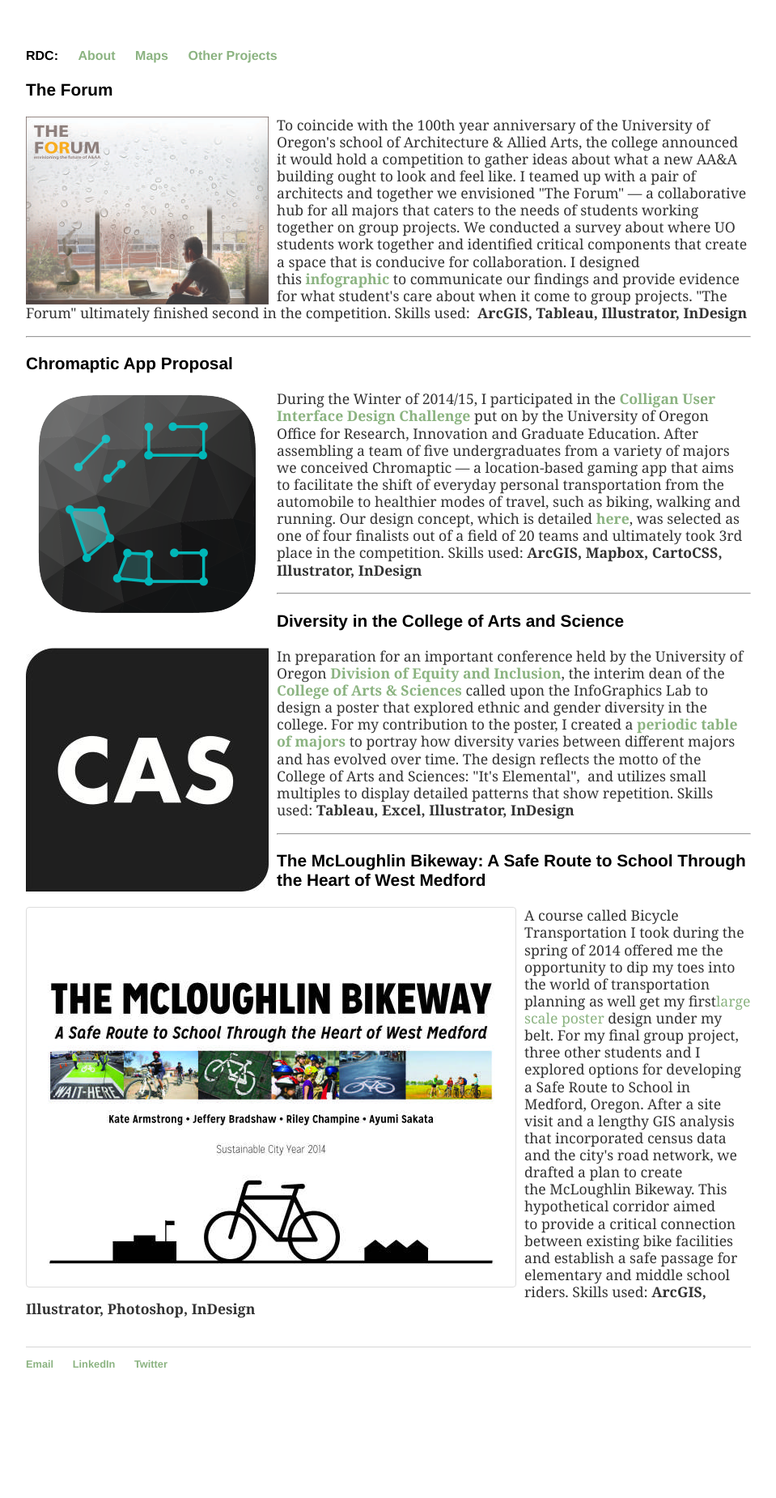
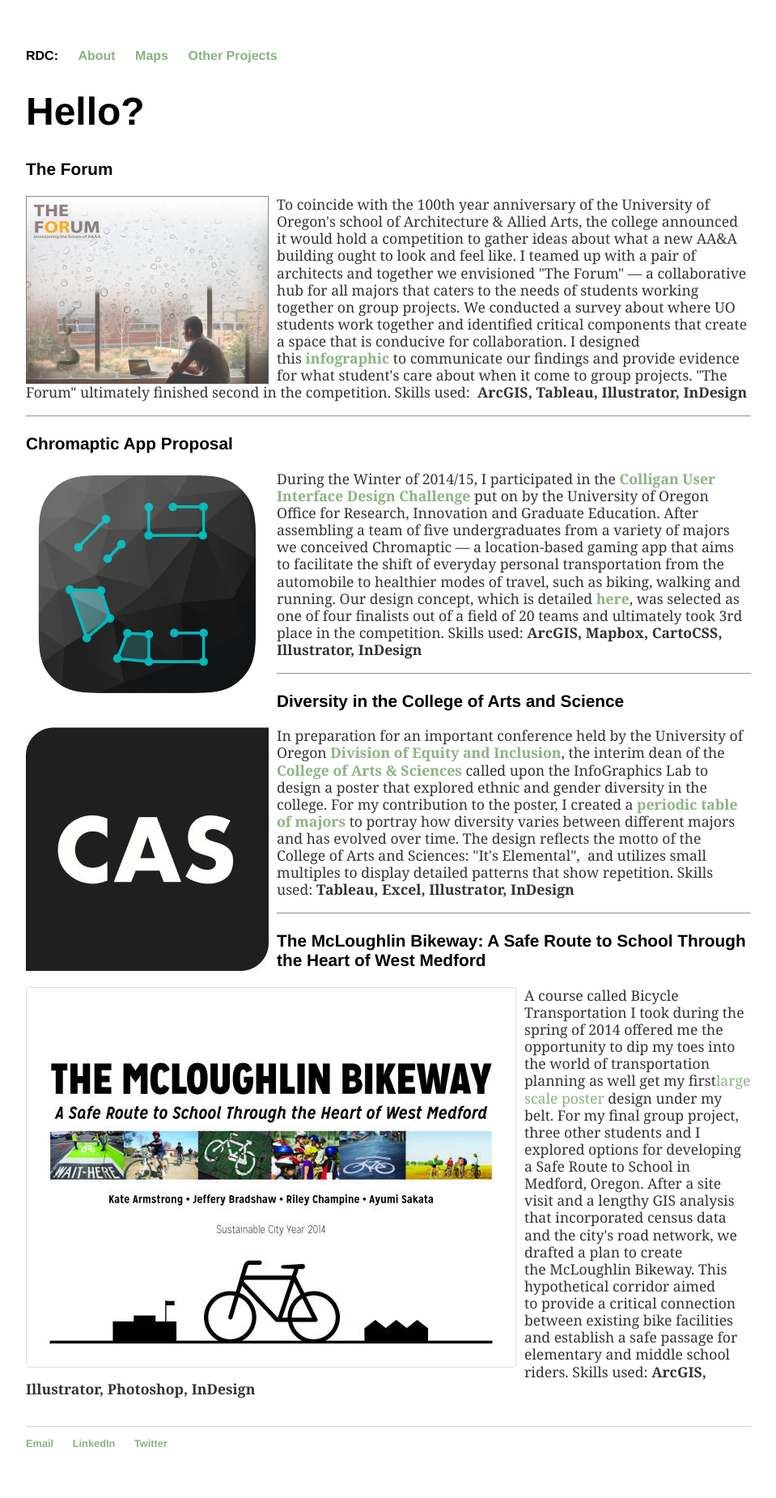
Before and after one commit to rileydchampine/rileydchampine.github.io, a Jekyll site: the page built from otherprojects.html, in a window 1280 px wide. Shown: the whole page at 81% size, without its empty margins (160-1119 px from the left). Built offline with Jekyll 4.4.1, drawn with Linux system fonts in a browser that asks for light colours; before the commit the page ends 1752 px from its top, so only the background shows below that.

Commit message:
Update otherprojects.html

```diff
--- a/otherprojects.html
+++ b/otherprojects.html
@@ -4,9 +4,9 @@
 ---
 
 <div class="blurb">
-
+    	<h1>Hello?</h1>
        	<h3>The Forum</h3>
-       	<a href="The_FORUM_Sumbission.pdf"><img src="forumcover3-05.jpg" alt="The Forum" size=max-width:10%;height:auto; align="left"></a>
+       	<a href="The_FORUM_Sumbission.pdf"><img src="forumcover3-05.jpg" alt="The Forum" size=max-width:40px;height:auto; align="left"></a>
        	<p>To coincide with the 100th year anniversary of the University of Oregon's school of Architecture &amp; Allied Arts, the college announced it would hold a competition to gather ideas about what a new AA&amp;A building ought to look and feel like. I teamed up with a pair of architects and together we envisioned "The Forum" — a collaborative hub for all majors that caters to the needs of students working together on group projects. We conducted a survey about where UO students work together and identified critical components that create a space that is conducive for collaboration. I designed this <strong><a href="https://rdcportfolio.files.wordpress.com/2015/02/theforum.pdf" target="_blank">infographic</a> </strong>to communicate our findings and provide evidence for what student's care about when it come to group projects. "The Forum" ultimately finished second in the competition.
 Skills used:<b>  ArcGIS, Tableau, Illustrator, InDesign</b></p>
        	<hr>
```
